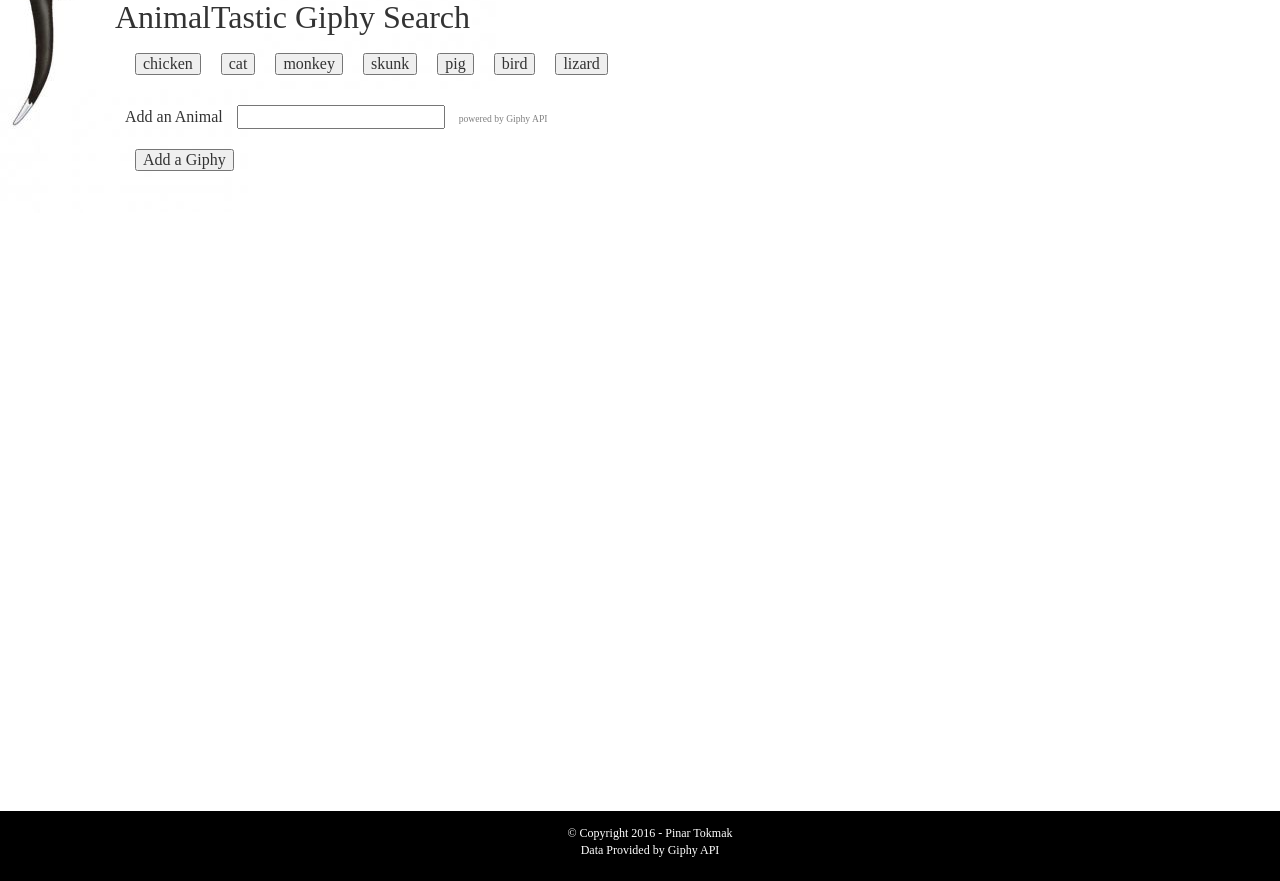
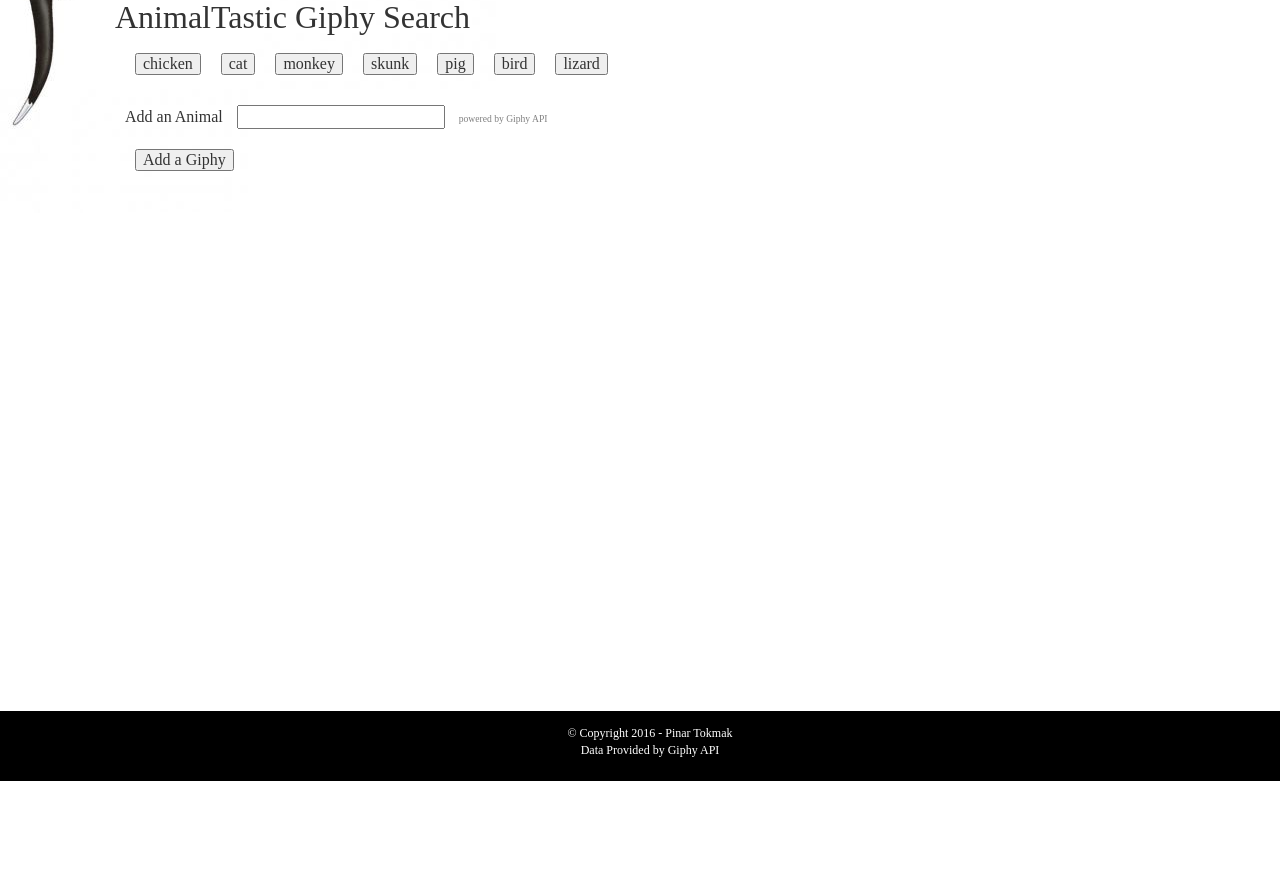
Before and after one commit to ptokmak/GiphyAPI, a PHP site: page / in a window 1280 px wide. Shown: the part 159-1040 px from the top of the page. After the commit the page ends 940 px from the top, so only its background shows below. Run offline with PHP 8.4, Linux system fonts and the light colour scheme; some libraries are stand-ins or nearby versions.

Commit message:
final updates added

```diff
--- a/assets/css/style.css
+++ b/assets/css/style.css
@@ -7,7 +7,7 @@
 		.container{
 			margin-left: 100px;
 			margin-top: 160px;
-			min-height: 800px;
+			min-height: 700px;
 		}
 		h1{
 			font-size: 2em;
--- a/index.html
+++ b/index.html
@@ -8,6 +8,7 @@
 	<link rel="stylesheet" type="text/css" href="assets/css/reset.css">
  	<link rel="stylesheet" type="text/css" href="assets/css/style.css">
 
+	<link rel="icon" href="assets/images/cat_02.jpg">
 <body>
 
 <div class="container">
```
Also changed, not shown: assets/images/cat_01.jpg (added), assets/images/cat_02.jpg (added).
